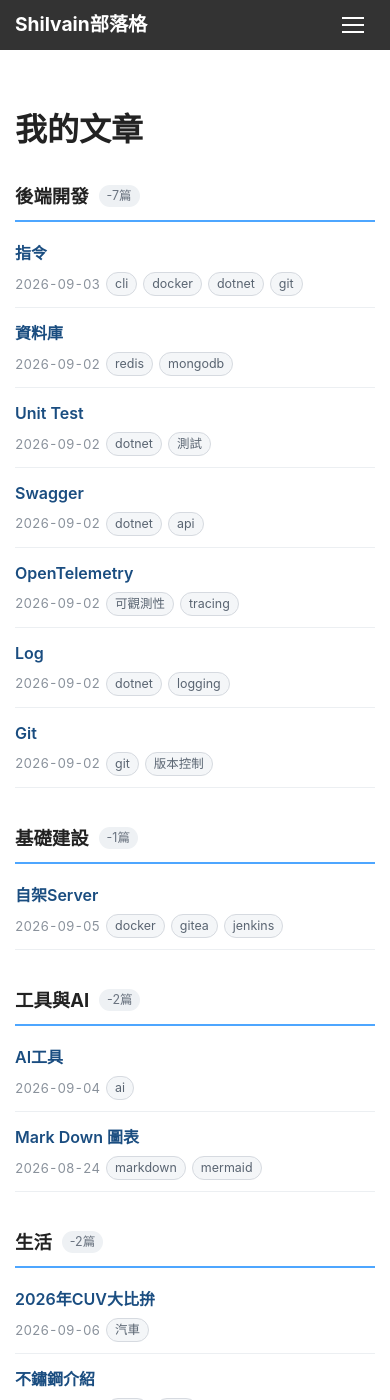
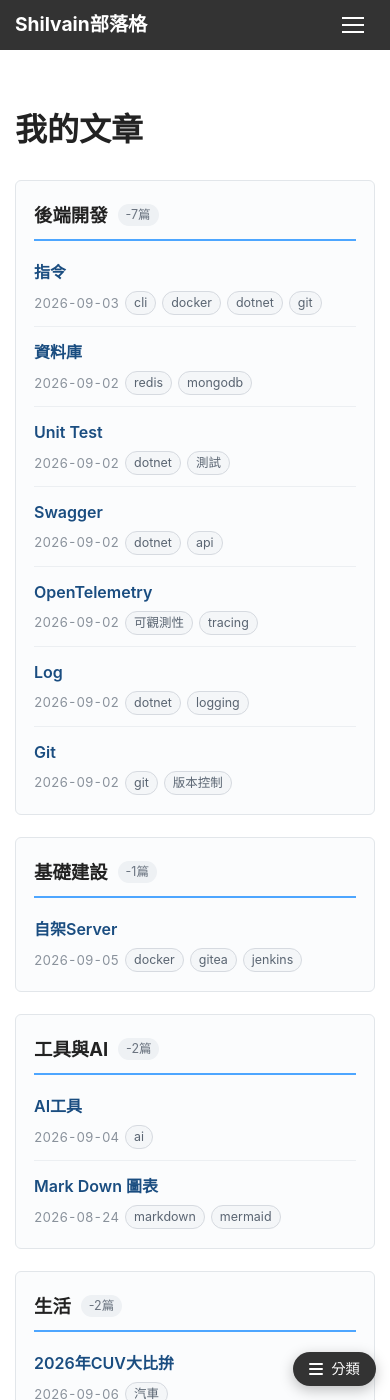
Before and after one commit to a5108ww/a5108ww.github.io, a Jekyll site: the page built from blog.md, in a window 390 px wide and 1400 px high. Built offline with Jekyll 4.4.1, drawn with Linux system fonts in a browser that asks for light colours.

Commit message:
feat(blog): 分類列表改為網格排列並加入浮動分類清單
Changes:
✨ feat(blog): 文章列表分類改為響應式網格
  - .post-index 改用 CSS Grid，分類之間水平排列，同分類文章
    維持垂直堆疊，短標題不再讓版面一路往下長
  - 欄數依容器寬度自動增減，窄螢幕自動退化為單欄
  - 分類卡片化，各卡片保持自身高度，不被同列最高者拉長

✨ feat(blog): 新增可跳至指定分類的浮動清單
  - site.js 新增 initCategoryNav()，項目自 DOM 的分類標題生成，
    不另外維護分類表，未列入 ordered 的分類也會自動出現
  - 跳轉使用原生錨點，平滑捲動與固定頂欄偏移交由 CSS 處理
  - 分類少時整個網格只比視窗高一點，捲動幅度小得像沒反應，
    因此加上跳轉後的目標卡片高亮與捲到底的高亮修正

🐛 fix(config): 排除 CLAUDE.md 與 docker-compose.yml
  - 根目錄的 .md 會被當成頁面解析，CLAUDE.md 內文的 Liquid
    標記會讓整個 Jekyll 建置失敗
  - exclude 是取代而非附加預設清單，故 Gemfile 等一併列出
  - 一併排除 docker-compose.yml，本機預覽設定不需發佈上站

📝 docs: 新增 CLAUDE.md，記錄開發指令與版面架構

💄 style(post): 對齊 CUV 評分表的表格分隔線

```diff
--- a/_config.yml
+++ b/_config.yml
@@ -22,4 +22,20 @@ permalink: /:year/:month/:day/:title.html
 # 該主題的 assets/css/style.scss 編譯後會與本站的 style.css 撞到同一個輸出路徑並將其覆蓋。
 theme: null
 
-# 可視需要加入更多 Jekyll 設定（plugins、exclude 等）
+# 不納入建置的檔案。
+# 注意：一旦寫出 exclude，就會「取代」而非「附加」到 Jekyll 的預設清單，
+# 因此 Gemfile 等原本預設排除的項目必須一併列出，否則會被複製進 _site。
+# CLAUDE.md 是給 AI 讀的專案說明，內文含未配對的 {% raw %} 等 Liquid 標記，
+# 不排除的話 Jekyll 會嘗試解析並讓整個建置失敗。
+exclude:
+  - CLAUDE.md
+  - docker-compose.yml # 本機預覽環境設定，沒有發佈到站上的必要
+  - Gemfile
+  - Gemfile.lock
+  - vendor/
+  - .bundle/
+  - .sass-cache/
+  - .jekyll-cache/
+  - node_modules/
+
+# 可視需要加入更多 Jekyll 設定（plugins 等）
--- a/assets/css/style.css
+++ b/assets/css/style.css
@@ -553,15 +553,30 @@ body {
   color: #666;
 }
 
-/* 依分類分組的文章列表 */
+/* 依分類分組的文章列表
+   ---------------------------------------------------------------------------
+   分類與分類之間水平排列（欄數依容器寬度自動增減），同分類的文章仍垂直堆疊。
+   min(300px, 100%) 是為了避免容器比 300px 還窄時 track 撐破版面。
+   align-items: start 讓各分類卡片保持自身高度，不被同列最高者拉長。 */
+.post-index {
+  display: grid;
+  grid-template-columns: repeat(auto-fill, minmax(min(300px, 100%), 1fr));
+  align-items: start;
+  gap: 22px;
+}
+
 .post-index__group {
-  margin-bottom: 34px;
+  padding: 4px 18px 8px;
+  border: 1px solid #e2e6ea;
+  border-radius: 6px;
+  background-color: #fbfcfd;
 }
 
 .post-index__group h2 {
   display: flex;
   align-items: center;
   gap: 10px;
+  margin-top: 14px;
   margin-bottom: 6px;
   padding-bottom: 8px;
   border-bottom: 2px solid var(--accent);
@@ -588,6 +603,11 @@ body {
   border-bottom: 1px solid #eceff2;
 }
 
+/* 卡片內最後一篇不畫底線，否則會與卡片下緣形成雙線 */
+.post-index li:last-child {
+  border-bottom: none;
+}
+
 .post-index__link {
   color: #1a4d80;
   text-decoration: none;
@@ -609,6 +629,161 @@ body {
   color: #8a929c;
   font-size: 0.82rem;
   font-variant-numeric: tabular-nums;
+}
+
+/* ==========================================================================
+   浮動分類清單（文章列表頁，DOM 由 assets/js/site.js 生成）
+   ========================================================================== */
+
+/* 錨點捲動：兩側固定欄不遮擋內容，桌機只需留一點呼吸空間；
+   手機版有固定頂欄，偏移量在下方的 media query 內加大。 */
+.post-index__group h2 {
+  scroll-margin-top: 16px;
+}
+
+/* 尊重使用者的減少動態設定，其餘情況才平滑捲動 */
+@media (prefers-reduced-motion: no-preference) {
+  html {
+    scroll-behavior: smooth;
+  }
+}
+
+/* 跳轉後標示目標分類。
+   分類不多時整個網格只比視窗高一點，點了清單其實捲不動多少，
+   沒有這個高亮會像是「按了沒反應」。
+   :has() 不支援的瀏覽器只是少了高亮，跳轉本身不受影響。 */
+.post-index__group:has(> h2:target) {
+  border-color: var(--accent);
+  box-shadow: 0 0 0 3px rgba(77, 166, 255, 0.18);
+}
+
+@media (prefers-reduced-motion: no-preference) {
+  .post-index__group:has(> h2:target) {
+    animation: post-index-flash 1.6s ease-out;
+  }
+}
+
+@keyframes post-index-flash {
+  from {
+    box-shadow: 0 0 0 7px rgba(77, 166, 255, 0.38);
+  }
+  to {
+    box-shadow: 0 0 0 3px rgba(77, 166, 255, 0.18);
+  }
+}
+
+.cat-nav {
+  position: fixed;
+  /* 停在右側固定 sidebar 的左緣外，按鈕才不會疊在 sidebar 上
+     （兩者同為深色，疊在一起會糊成一塊，還會蓋住「追蹤我」區塊） */
+  right: calc(var(--sidebar-width) + var(--top-gap) + 12px);
+  bottom: 20px;
+  z-index: 1100; /* 高於 sidebar(1000)，低於手機版固定頂欄(1200) */
+
+  display: flex;
+  /* DOM 順序是「按鈕 → 面板」（控制項在前較合語意），
+     reverse 讓面板顯示在按鈕上方，展開時才不會蓋住按鈕本身 */
+  flex-direction: column-reverse;
+  align-items: flex-end;
+  gap: 10px;
+}
+
+.cat-nav__toggle {
+  display: inline-flex;
+  align-items: center;
+  gap: 8px;
+  padding: 10px 16px;
+  border: 0;
+  border-radius: 999px;
+  background-color: var(--panel-bg);
+  color: #fff;
+  font: inherit;
+  font-size: 0.9rem;
+  line-height: 1;
+  cursor: pointer;
+  box-shadow: 0 4px 14px rgba(0, 0, 0, 0.25);
+  transition: background-color 0.15s ease;
+}
+
+.cat-nav__toggle:hover {
+  background-color: #444;
+}
+
+.cat-nav__icon {
+  display: flex;
+  flex-direction: column;
+  gap: 3px;
+  width: 14px;
+}
+
+.cat-nav__icon i {
+  height: 2px;
+  border-radius: 1px;
+  background-color: currentColor;
+}
+
+.cat-nav__panel {
+  width: 210px;
+  max-height: min(60vh, 420px);
+  overflow-y: auto;
+  padding: 14px 16px;
+  box-sizing: border-box;
+  border-radius: 8px;
+  background-color: var(--panel-bg);
+  color: #fff;
+  box-shadow: 0 6px 20px rgba(0, 0, 0, 0.25);
+}
+
+.cat-nav__panel[hidden] {
+  display: none;
+}
+
+.cat-nav__title {
+  margin: 0 0 8px;
+  color: var(--accent);
+  font-size: 0.86rem;
+  font-weight: 600;
+}
+
+.cat-nav__list {
+  list-style: none;
+  margin: 0;
+  padding: 0;
+}
+
+.cat-nav__list a {
+  display: flex;
+  align-items: center;
+  justify-content: space-between;
+  gap: 8px;
+  padding: 7px 9px;
+  border-left: 3px solid transparent;
+  border-radius: 5px;
+  color: #fff;
+  font-size: 0.88rem;
+  text-decoration: none;
+}
+
+.cat-nav__list a:hover {
+  background-color: #3f3f3f;
+  color: var(--accent);
+}
+
+/* 捲動到哪一個分類就標示哪一個 */
+.cat-nav__list a.is-current {
+  border-left-color: var(--accent);
+  background-color: #3a3a3a;
+  color: var(--accent);
+}
+
+.cat-nav__count {
+  color: #9aa3ad;
+  font-size: 0.78rem;
+  font-variant-numeric: tabular-nums;
+}
+
+.cat-nav__list a.is-current .cat-nav__count {
+  color: inherit;
 }
 
 /* ==========================================================================
@@ -789,4 +964,20 @@ body {
   .score-card__weight input[type="range"] {
     width: 62px;
   }
+
+  /* 錨點跳轉的落點要避開固定頂欄，否則分類標題會被蓋住 */
+  .post-index__group h2 {
+    scroll-margin-top: calc(var(--mobile-bar-height) + 12px);
+  }
+
+  /* 浮動分類清單：貼邊縮進一點，面板不超過螢幕寬 */
+  .cat-nav {
+    right: 14px;
+    bottom: 14px;
+  }
+
+  .cat-nav__panel {
+    width: min(210px, calc(100vw - 28px));
+    max-height: min(55vh, 360px);
+  }
 }
--- a/assets/js/site.js
+++ b/assets/js/site.js
@@ -248,7 +248,158 @@
     update();
   }
 
+  /* ------------------------------------------------------------------
+     文章列表頁的浮動分類清單
+
+     清單直接從頁面上的 .post-index__group h2 生成，不另外維護一份分類表。
+     blog.md 與 index.md 已各有一份寫死的分類順序（ordered 變數），再多一份
+     就是第三個要同步的地方；改從 DOM 讀取，未列入 ordered 的分類與「未分類」
+     也都會自動出現在清單裡。
+
+     預設收合成一顆按鈕：桌機的左右兩側都已被固定的 header/sidebar 佔滿，
+     常駐面板一定會蓋到其中之一，所以展開與否交給使用者決定。
+     ------------------------------------------------------------------ */
+  var CAT_NAV_OFFSET = 120; // 判定「目前分類」時，標題距視窗頂端的界線
+
+  function initCategoryNav() {
+    var index = document.querySelector('.post-index');
+    if (!index) return; // 只有文章列表頁需要
+
+    var headings = index.querySelectorAll('.post-index__group h2[id]');
+    if (headings.length < 2) return; // 只有一個分類時沒有跳轉的必要
+
+    var panelId = 'cat-nav-panel';
+
+    var nav = document.createElement('nav');
+    nav.className = 'cat-nav';
+    nav.setAttribute('aria-label', '分類快速跳轉');
+
+    var toggle = document.createElement('button');
+    toggle.type = 'button';
+    toggle.className = 'cat-nav__toggle';
+    toggle.setAttribute('aria-controls', panelId);
+
+    var icon = document.createElement('span');
+    icon.className = 'cat-nav__icon';
+    icon.setAttribute('aria-hidden', 'true');
+    icon.appendChild(document.createElement('i'));
+    icon.appendChild(document.createElement('i'));
+    icon.appendChild(document.createElement('i'));
+
+    var toggleText = document.createElement('span');
+    toggleText.textContent = '分類';
+
+    toggle.appendChild(icon);
+    toggle.appendChild(toggleText);
+
+    var panel = document.createElement('div');
+    panel.className = 'cat-nav__panel';
+    panel.id = panelId;
+
+    var title = document.createElement('p');
+    title.className = 'cat-nav__title';
+    title.textContent = '跳至分類';
+
+    var list = document.createElement('ul');
+    list.className = 'cat-nav__list';
+
+    // 用原生錨點連結而非 JS 捲動：沒有 JS 時清單仍然可用，
+    // 平滑捲動與固定頂欄的偏移都交給 CSS（scroll-behavior / scroll-margin-top）。
+    var items = [];
+    Array.prototype.forEach.call(headings, function (heading) {
+      var countEl = heading.querySelector('.post-index__count');
+
+      var name = document.createElement('span');
+      name.className = 'cat-nav__name';
+      name.textContent = heading.id; // id 就是分類名，不含「-N篇」
+
+      var link = document.createElement('a');
+      link.href = '#' + encodeURIComponent(heading.id);
+      link.appendChild(name);
+
+      if (countEl) {
+        var count = document.createElement('span');
+        count.className = 'cat-nav__count';
+        count.textContent = countEl.textContent.replace(/[^0-9]/g, '');
+        link.appendChild(count);
+      }
+
+      link.addEventListener('click', function () {
+        setOpen(false); // 點完就收起，才看得到跳過去的分類
+      });
+
+      var li = document.createElement('li');
+      li.appendChild(link);
+      list.appendChild(li);
+
+      items.push({ link: link, heading: heading });
+    });
+
+    panel.appendChild(title);
+    panel.appendChild(list);
+    nav.appendChild(toggle);
+    nav.appendChild(panel);
+    document.body.appendChild(nav);
+
+    function setOpen(open) {
+      nav.classList.toggle('is-open', open);
+      panel.hidden = !open;
+      toggle.setAttribute('aria-expanded', open ? 'true' : 'false');
+      toggle.setAttribute('aria-label', open ? '收合分類清單' : '展開分類清單');
+    }
+
+    // 與 initNav 的漢堡選單相同的收合慣例：Esc、點擊面板以外的區域
+    toggle.addEventListener('click', function (e) {
+      e.stopPropagation();
+      setOpen(!nav.classList.contains('is-open'));
+    });
+
+    document.addEventListener('keydown', function (e) {
+      if (e.key === 'Escape') setOpen(false);
+    });
+
+    document.addEventListener('click', function (e) {
+      if (!nav.contains(e.target)) setOpen(false);
+    });
+
+    // 捲動時標示目前所在的分類
+    function update() {
+      var current = 0;
+      for (var i = 0; i < items.length; i++) {
+        if (items[i].heading.getBoundingClientRect().top - CAT_NAV_OFFSET > 0) break;
+        current = i;
+      }
+
+      // 頁面捲到底時，最後幾個分類可能永遠碰不到判定線（網格排版下頁面只比
+      // 視窗高一點），高亮會卡在中間某一項，因此到底就直接標最後一個。
+      var atBottom = window.innerHeight + window.scrollY >=
+        document.documentElement.scrollHeight - 2;
+      if (atBottom) current = items.length - 1;
+
+      items.forEach(function (item, i) {
+        item.link.classList.toggle('is-current', i === current);
+      });
+    }
+
+    var ticking = false;
+    function onScroll() {
+      if (ticking) return;
+      ticking = true;
+      window.requestAnimationFrame(function () {
+        update();
+        ticking = false;
+      });
+    }
+
+    window.addEventListener('scroll', onScroll, { passive: true });
+    window.addEventListener('resize', onScroll);
+
+    setOpen(false);
+    update();
+  }
+
   initNav();
   initTables();
   initScoreCards();
+  initCategoryNav();
 })();
```
Also changed, not shown: CLAUDE.md (added, +95 -0 lines), _posts/2026-09-06-2026年CUV大比拚.md (+1 -1 lines).
